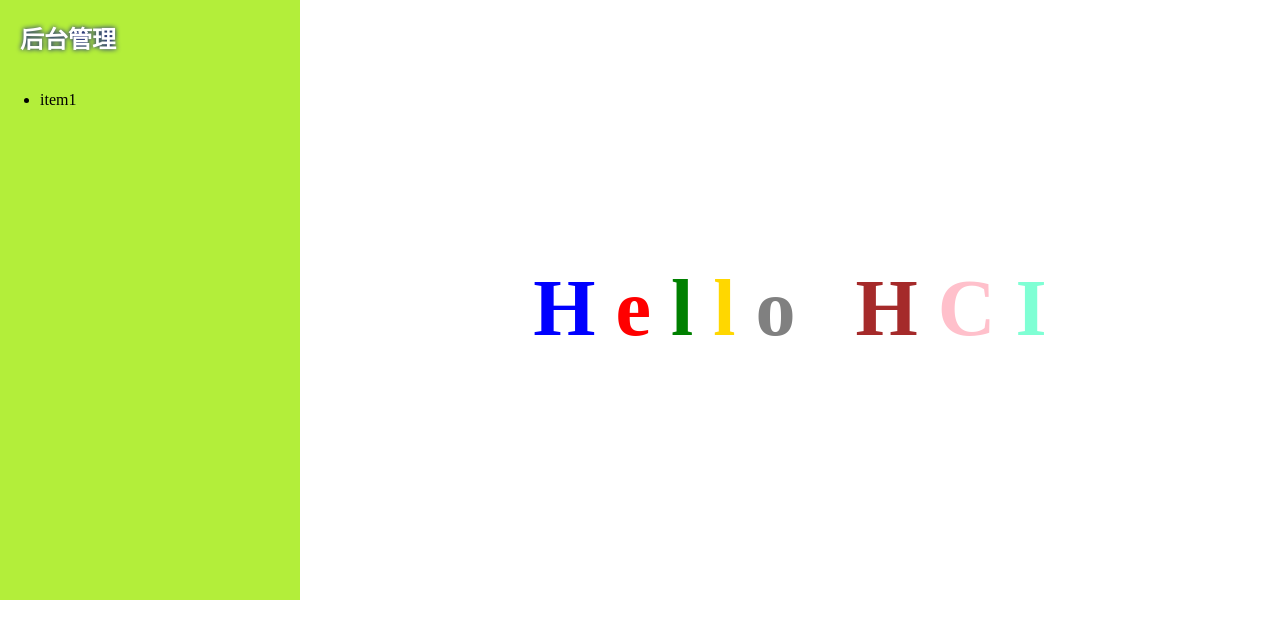
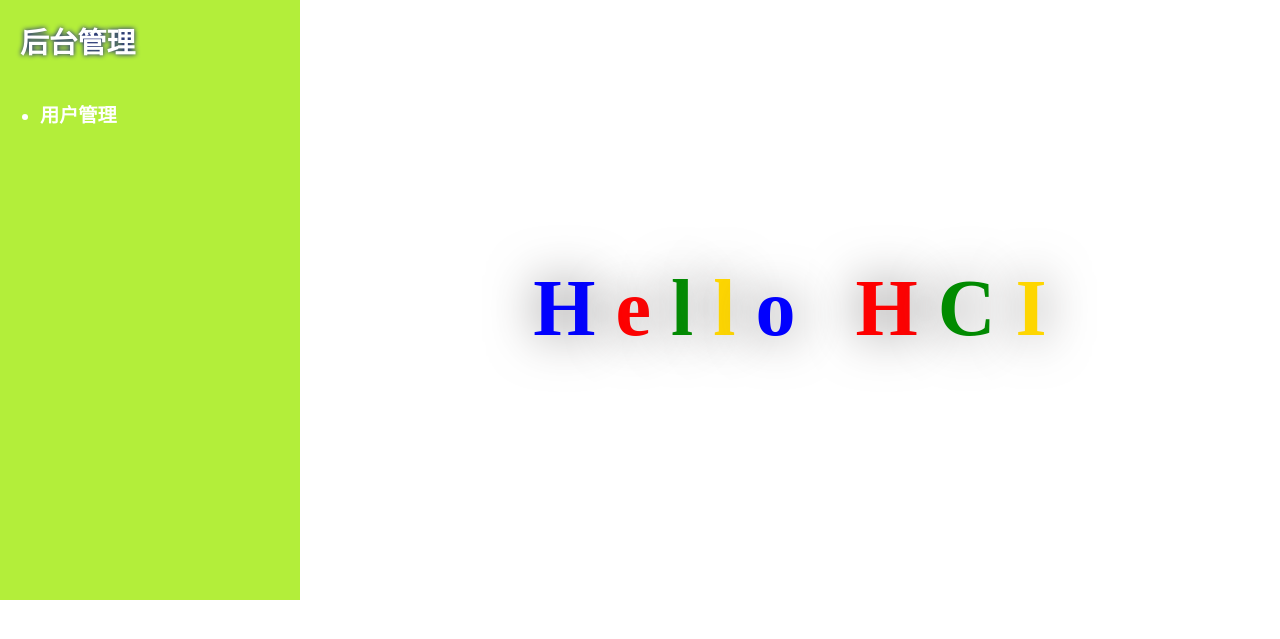
Before and after one commit to HCI-webdesigner/HCI-MSGsystem, a PHP site: page /back/main.php in a window 1280 px wide. Shown: the top 639 px of the page. Run offline with PHP 8.4, Linux system fonts and the light colour scheme.

Commit message:
update the back's pages

```diff
--- a/back/main.php
+++ b/back/main.php
@@ -10,7 +10,7 @@
             <nav class="sidebar">
                 <h1>后台管理</h1>
                 <ul>
-                    <li>item1</li>
+                    <li>用户管理</li>
                 </ul>
             </nav>
             <div class="main">
--- a/back/welcome.php
+++ b/back/welcome.php
@@ -14,16 +14,75 @@
             h1 {
                 margin: 0 auto;
                 font-size: 5.0em;
+                text-shadow: 0 0 50px rgb(105,105,105);
+                -webkit-animation-name: 'shining';
+                -webkit-animation-duration: 5s;
+                -webkit-animation-timing-function: linear;
+                -webkit-animation-iteration-count: infinite;
             }
-            .t1 {color: blue;}
-            .t2 {color: red;}
-            .t3 {color: green;}
-            .t4 {color: rgb(255,215,0);}
-            .t5 {color: grey;}
-            .t6 {color: orange;}
-            .t7 {color: brown;}
-            .t8 {color: pink;}
-            .t9 {color: aquamarine;}
+            .t1 {
+                color: blue;
+                -webkit-animation-name: 'changing1';
+                -webkit-animation-duration: 20s;
+                -webkit-animation-timing-function: linear;
+                -webkit-animation-iteration-count: infinite;
+            }
+            .t2 {
+                color: red;
+                -webkit-animation-name: 'changing2';
+                -webkit-animation-duration: 20s;
+                -webkit-animation-timing-function: linear;
+                -webkit-animation-iteration-count: infinite;
+            }
+            .t3 {
+                color: rgb(0,139,0);
+                -webkit-animation-name: 'changing3';
+                -webkit-animation-duration: 20s;
+                -webkit-animation-timing-function: linear;
+                -webkit-animation-iteration-count: infinite;
+            }
+            .t4 {
+                color: rgb(255,215,0);
+                -webkit-animation-name: 'changing4';
+                -webkit-animation-duration: 20s;
+                -webkit-animation-timing-function: linear;
+                -webkit-animation-iteration-count: infinite;
+            }
+            @-webkit-keyframes shining {
+                from {text-shadow: 0 0 50px rgb(105,105,105); }
+                25% {text-shadow: 0 0 25px red;}
+                50% {text-shadow: 0 0 10px blue;}
+                75% {text-shadow: 0 0 25px green;}
+                100% {text-shadow: 0 0 50px rgb(105,105,105);}
+            }
+            @-webkit-keyframes changing1 {
+                from {color: blue;}
+                25% {color: red;}
+                50% {color: rgb(0,139,0);}
+                75% {color: rgb(255,215,0);}
+                100% {color: blue;}
+            }
+            @-webkit-keyframes changing2 {
+                from {color: red;}
+                25% {color: rgb(0,139,0);}
+                50% {color: rgb(255,215,0);}
+                75% {color: blue;}
+                100% {color: red;}
+            }
+            @-webkit-keyframes changing3 {
+                from {color: rgb(0,139,0);}
+                25% {color: rgb(255,215,0);}
+                50% {color: blue;}
+                75% {color: red;}
+                100% {color: rgb(0,139,0);}
+            }
+            @-webkit-keyframes changing4 {
+                from {color: rgb(255,215,0);}
+                25% {color: blue;}
+                50% {color: red;}
+                75% {color: rgb(0,139,0);}
+                100% {color: rgb(255,215,0);}
+            }
         </style>
     </head>
     <body>
@@ -33,11 +92,11 @@
                 <span class="t2">e</span>
                 <span class="t3">l</span>
                 <span class="t4">l</span>
-                <span class="t5">o</span>
-                <span class="t6">&nbsp;</span>
-                <span class="t7">H</span>
-                <span class="t8">C</span>
-                <span class="t9">I</span>
+                <span class="t1">o</span>
+                <span class="t1">&nbsp;</span>
+                <span class="t2">H</span>
+                <span class="t3">C</span>
+                <span class="t4">I</span>
             </h1>
         </div>
     </body>
--- a/public/stylesheets/back.css
+++ b/public/stylesheets/back.css
@@ -15,6 +15,9 @@
     display: flex;
     flex-flow: column;
     background: rgb(179,238,58);
+    color: white;
+    font-size: 1.2em;
+    font-weight: bold;
 }
 .sidebar > h1 {
     margin: 20px 0;
```
Also changed, not shown: hcimsg.sql (+3 -77 lines).
